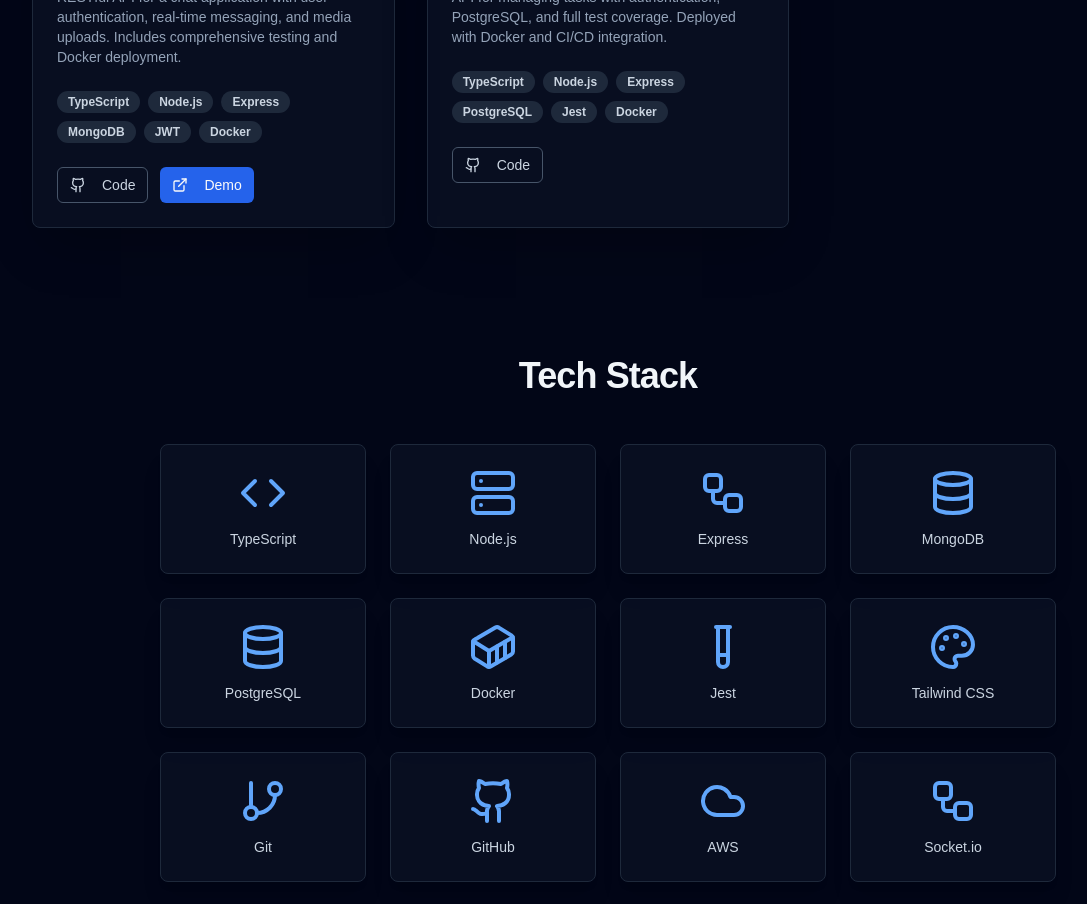
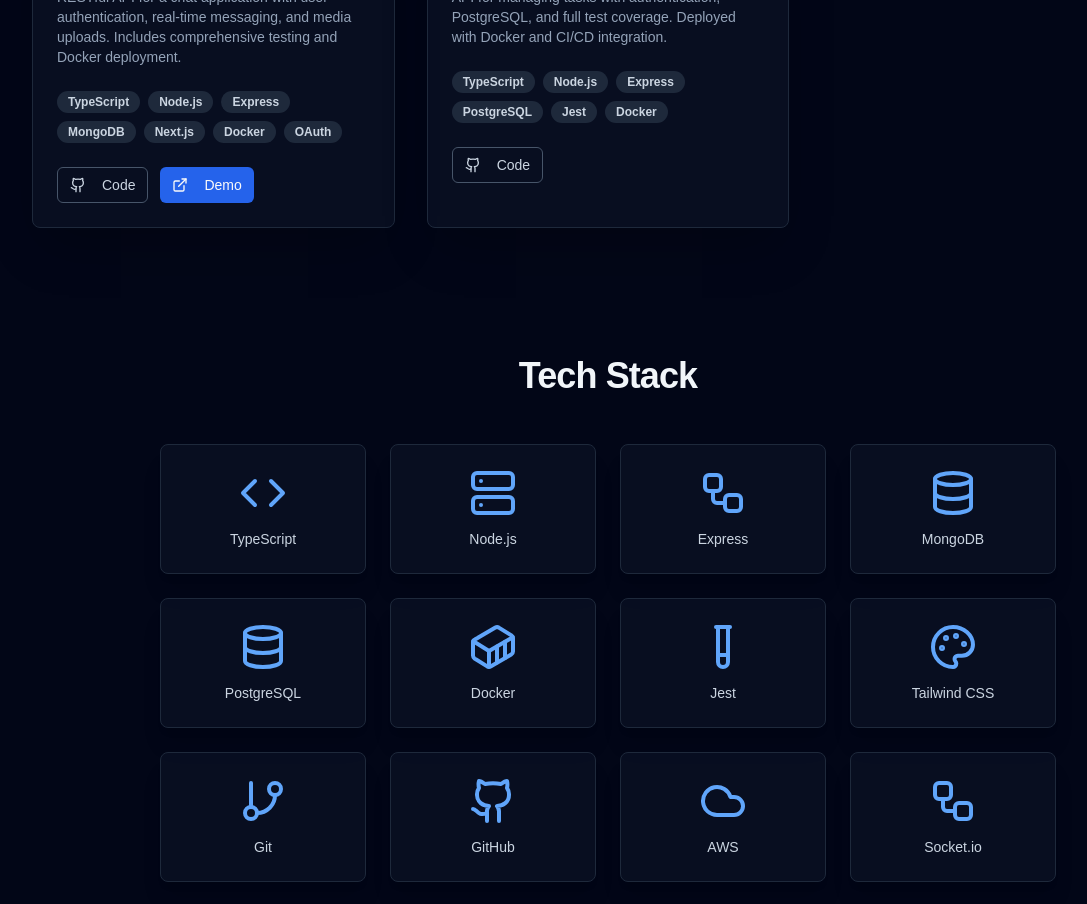
Before and after one commit to manuelguirado/portfolio, a Next.js app: page / in a window 1280 px wide. Shown: the part 1480-2384 px from the top of the page, without its empty margins (32-1119 px from the left). Built offline with nearby package versions, Linux system fonts and the light colour scheme; no server answers.

Commit message:
Add: OAuth to the tech stack for ChatFriends project

```diff
--- a/app/page.tsx
+++ b/app/page.tsx
@@ -32,7 +32,7 @@ export default function Portfolio() {
       name: "ChatFriends",
       description:
         "RESTful API for a chat application with user authentication, real-time messaging, and media uploads. Includes comprehensive testing and Docker deployment.",
-      techStack: ["TypeScript", "Node.js", "Express", "MongoDB", "JWT", "Docker"],
+      techStack: ["TypeScript", "Node.js", "Express", "MongoDB", "Next.js", "Docker", "OAuth"],
       github: "https://github.com/manuelguirado/chatFriends",
       demo: "https://chat-friends-alpha.vercel.app/",
     },
```
